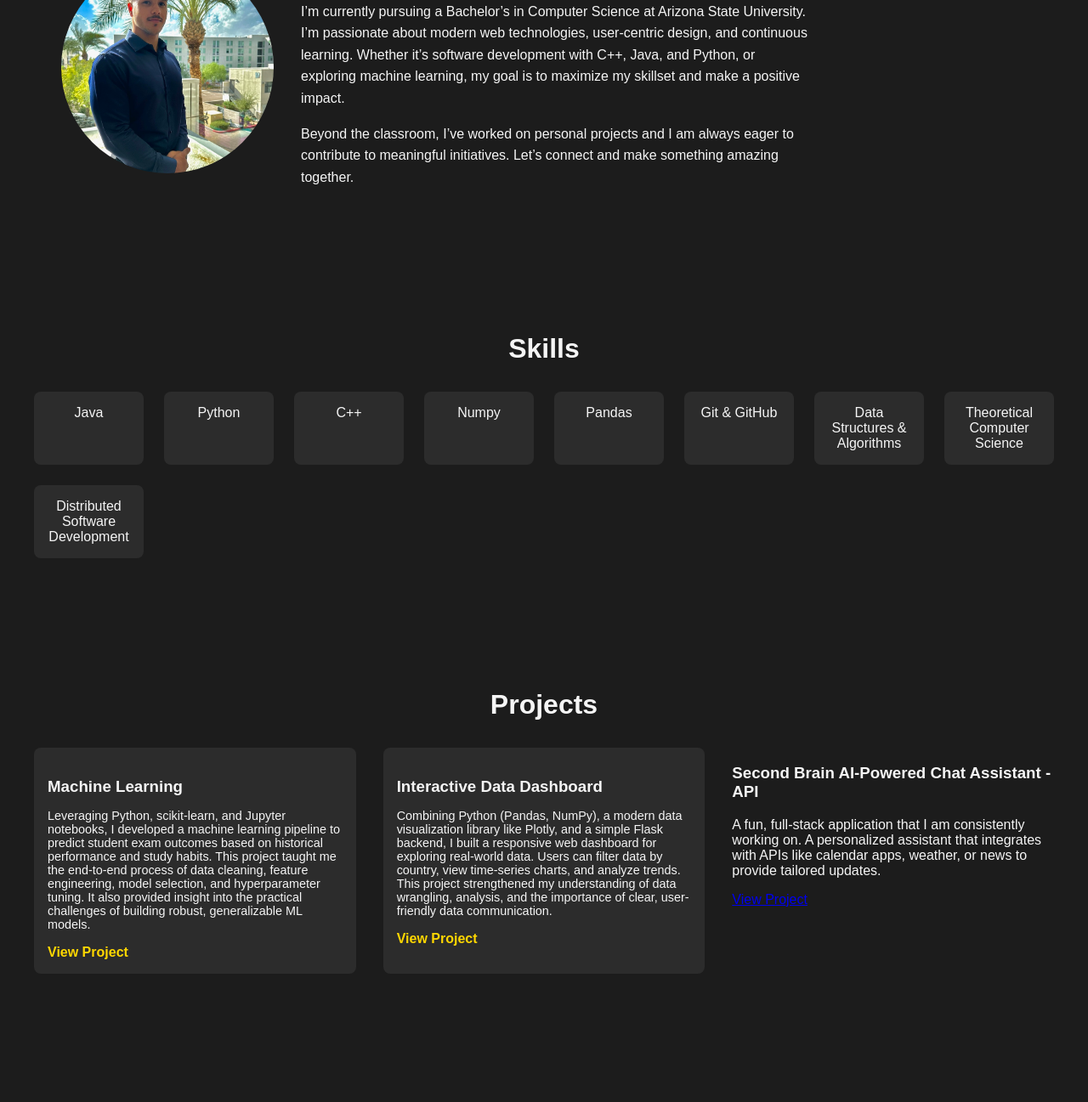
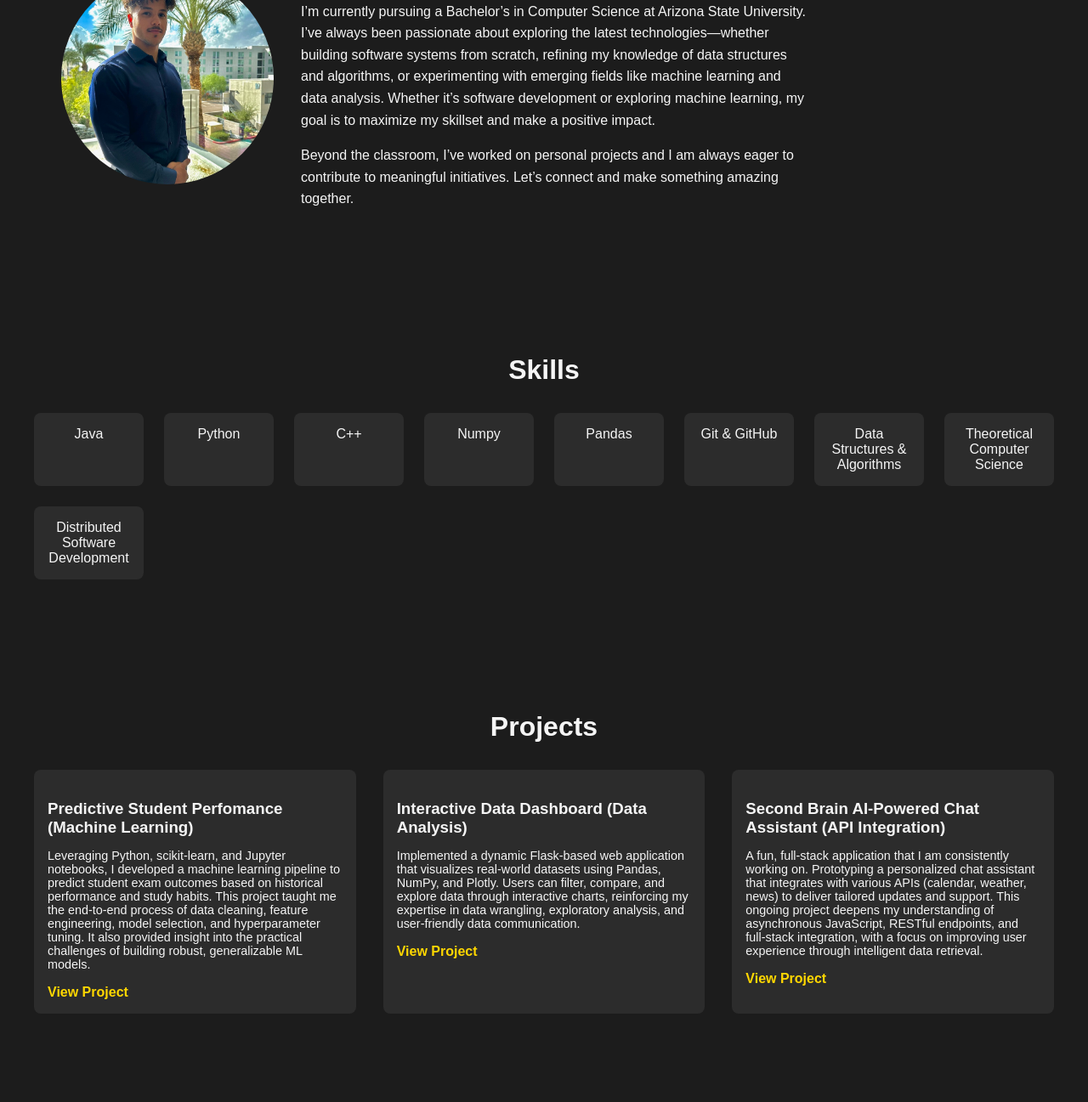
Before and after one commit to ChazWyllie/webdev, a plain HTML site: page index.html in a window 1280 px wide. Shown: the part 663-1960 px from the top of the page at 85% size. Drawn offline with Linux system fonts and the light colour scheme.

Commit message:
Quick updates to project and personal portfolio

```diff
--- a/index.html
+++ b/index.html
@@ -281,9 +281,9 @@
             <div class="about-text">
                 <h2>About Me</h2>
                 <p>
-                    I’m currently pursuing a Bachelor’s in Computer Science at Arizona State University. I’m passionate
-                    about modern web technologies, user-centric design, and continuous learning. Whether it’s software development
-                    with C++, Java, and Python, or exploring machine learning, my goal is to maximize my skillset and make a positive impact.
+                    I’m currently pursuing a Bachelor’s in Computer Science at Arizona State University. I’ve always been passionate about exploring the latest technologies—whether building software systems from scratch,
+                    refining my knowledge of data structures and algorithms, or experimenting with emerging fields like machine learning and data analysis.
+                    Whether it’s software development or exploring machine learning, my goal is to maximize my skillset and make a positive impact.
                 </p>
                 <p>
                     Beyond the classroom, I’ve worked on personal projects and I am always eager to contribute to meaningful initiatives.
@@ -315,7 +315,7 @@
             <div class="project-list">
                 <!-- Example Project Card -->
                 <div class="project-card">
-                    <h3>Machine Learning</h3>
+                    <h3>Predictive Student Perfomance (Machine Learning)</h3>
                     <p>Leveraging Python, scikit-learn, and Jupyter notebooks, I developed a machine learning pipeline to predict student exam
                     outcomes based on historical performance and study habits. This project taught me the end-to-end process of data
                     cleaning, feature engineering, model selection, and hyperparameter tuning. It also provided insight into the practical
@@ -324,17 +324,19 @@
                 </div>
 
                 <div class="project-card">
-                    <h3>Interactive Data Dashboard</h3>
-                    <p>Combining Python (Pandas, NumPy), a modern data visualization library like Plotly, and a simple Flask backend, I built a
-                    responsive web dashboard for exploring real-world data. Users can filter data by country, view time-series
-                    charts, and analyze trends. This project strengthened my understanding of data wrangling, analysis, and the importance
-                    of clear, user-friendly data communication.</p>
+                    <h3>Interactive Data Dashboard (Data Analysis)</h3>
+                    <p>Implemented a dynamic Flask-based web application that visualizes real-world datasets using Pandas, NumPy, and Plotly.
+                    Users can filter, compare, and explore data through interactive charts, reinforcing my expertise in data wrangling,
+                    exploratory analysis, and user-friendly data communication.
+                    </p>
                     <a href="#" target="_blank" rel="noopener noreferrer">View Project</a>
                 </div>
 
-                <div class=project-card">
-                    <h3>Second Brain AI-Powered Chat Assistant - API</h3>
-                    <p>A fun, full-stack application that I am consistently working on. A personalized assistant that integrates with APIs like calendar apps, weather, or news to provide tailored updates.</p>
+                <div class="project-card">
+                    <h3>Second Brain AI-Powered Chat Assistant (API Integration)</h3>
+                    <p>A fun, full-stack application that I am consistently working on. Prototyping a personalized chat assistant that integrates with various APIs (calendar, weather, news) to
+                    deliver tailored updates and support. This ongoing project deepens my understanding of asynchronous JavaScript, RESTful
+                    endpoints, and full-stack integration, with a focus on improving user experience through intelligent data retrieval.</p>
                     <a href="#" target="_blank" rel="noopener noreferrer">View Project</a>
                 </div>
             </div>
```
